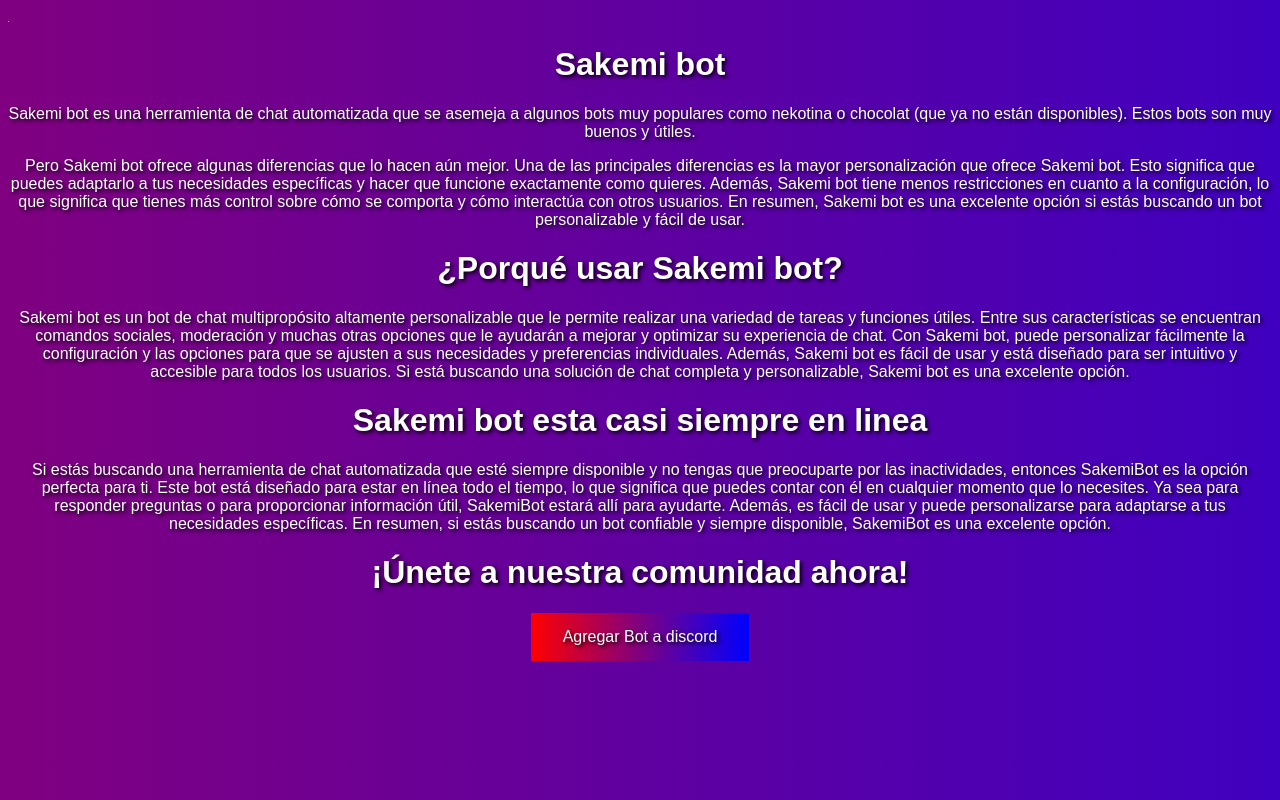
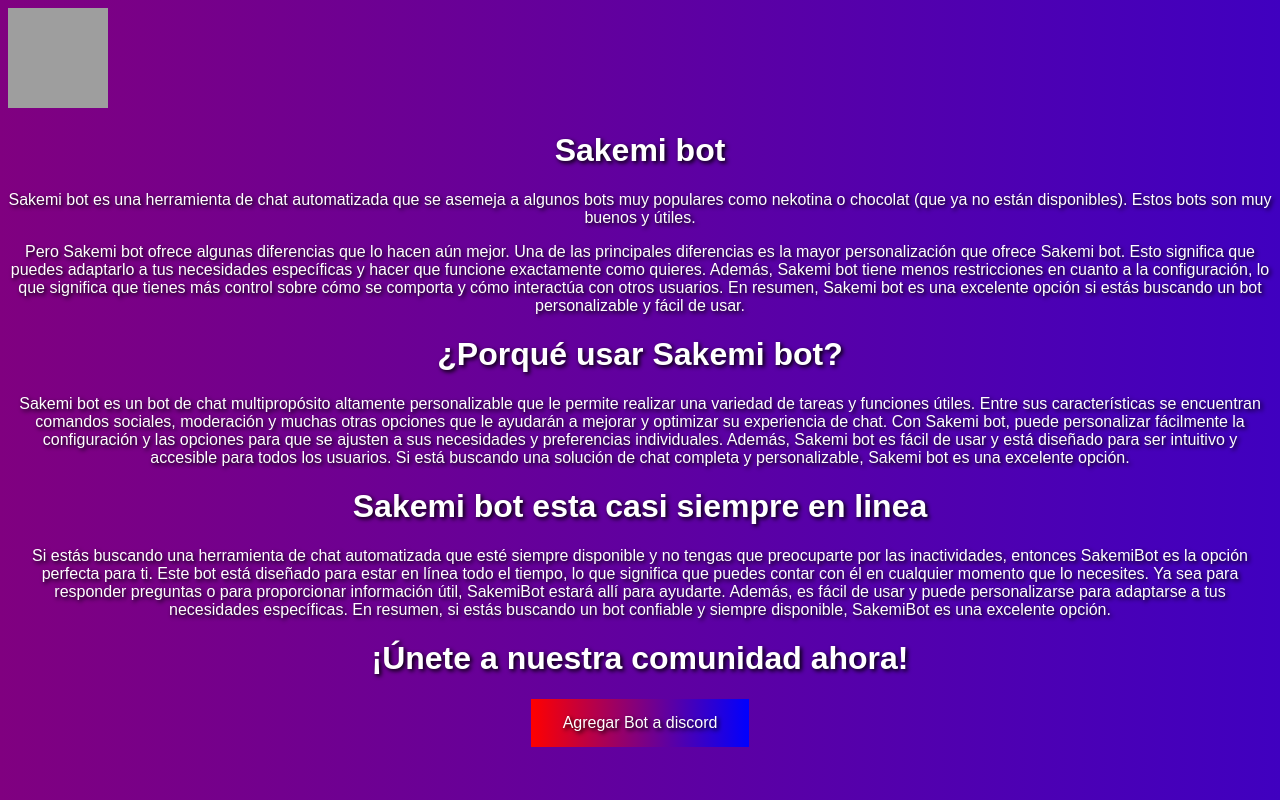
Before and after one commit to S4k3m1/SakemiBot., a plain HTML site: page index.html in a window 1280 px wide. Drawn offline with Linux system fonts and the light colour scheme; grey boxes are pictures that could not be loaded; a script that the page names is missing.

Commit message:
Update index.html

```diff
--- a/index.html
+++ b/index.html
@@ -2,7 +2,7 @@
 <html>
   <meta name="viewport" content="user-scalable=no, width=device-width, initial-scale=1">
 <title>Sakemi bot</title>
-<iframe src="https://www.youtube.com/embed/ue1LeV1Piug" width="1" height="1" frameborder="0" allowfullscreen></iframe><style>
+<iframe src="https://www.youtube.com/embed/ue1LeV1Piug" width="100" height="100" frameborder="0" allowfullscreen></iframe><style>
    body{
       background:linear-gradient(to right, purple, blue);
       background-size: 200% 200%;
```
